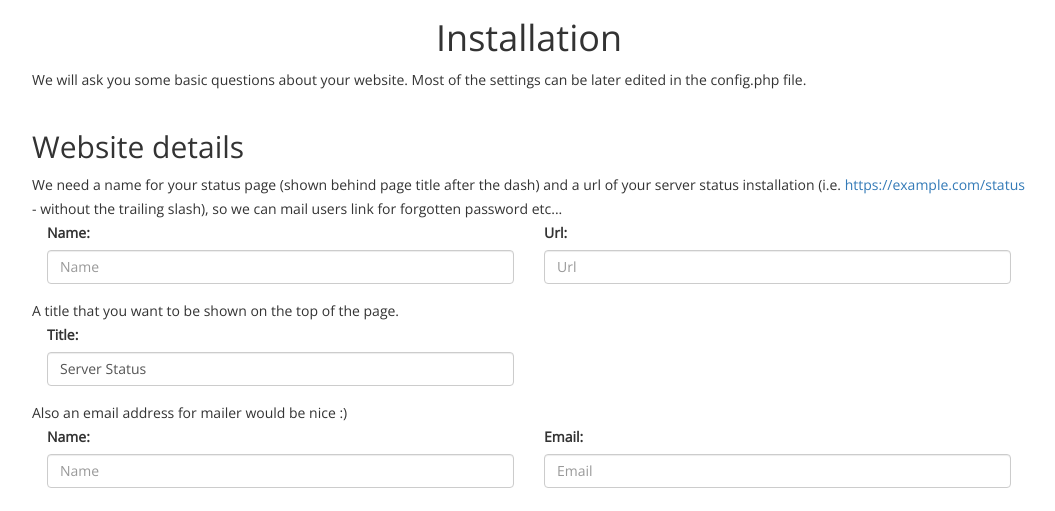
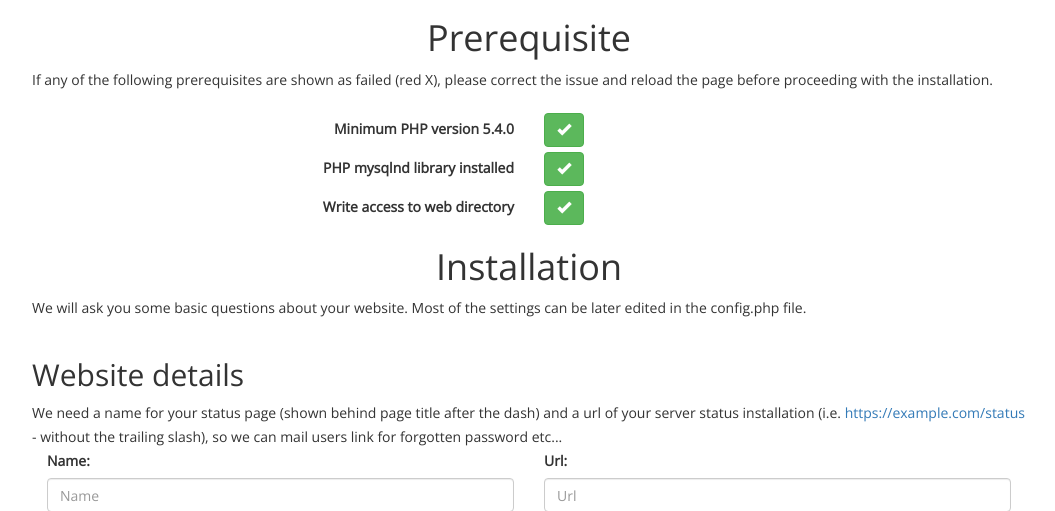
Before and after one commit to server-status-project/server-status, a PHP site: page /index.php in a window 1280 px wide. Shown: the part 77-588 px from the top of the page, without its empty margins (111-1166 px from the left). Run offline with PHP 8.4, Linux system fonts and the light colour scheme; some libraries are stand-ins or nearby versions.

Commit message:
Add prerequisite checks to install script. - Pryx/server-status#31

```diff
--- a/install.php
+++ b/install.php
@@ -2,6 +2,7 @@
 require_once("template.php");
 define("WEB_URL", "."); //Website name
 define("NAME", _('Status page')); //Website name
+define("MINIMUM_PHP_VERSION", "5.4.0");
 require_once("classes/locale-negotiator.php");
 
 $negotiator = new LocaleNegotiator("en_GB");
@@ -138,6 +139,47 @@ if(isset($_POST['server']) && empty($message))
 }
 Template::render_header(_("Install"));
 ?>
+<h1 class="text-center"><?php echo _("Prerequisite");?></h1>
+<summary><?php echo _("If any of the following prerequisites are shown as failed (red X), please correct the issue and reload the page before proceeding with the installation.");?></summary>
+<?php
+
+
+	$php_version_req = sprintf(_("Minimum PHP version %s"), MINIMUM_PHP_VERSION);
+    $preq_fail = array("remove", "danger");
+	$preq_ok   = array("ok", "success");
+
+	$preq_phpver = $preq_fail;
+	$preq_mysqlnd = $preq_fail;
+	$preq_writedir = $preq_fail;
+
+	// Check if PHP version if > MINIMUM_PHP_VERSION
+	if (strnatcmp(phpversion(), MINIMUM_PHP_VERSION) >= 0) { $preq_phpver = $preq_ok; }
+
+	// Check if we have mysqlnd installed
+	if ( function_exists('mysqli_get_client_stats') ) { $preq_mysqlnd = $preq_ok; }
+
+	// Check if we have access to write to location
+	if ( is_writable(__DIR__) ) { $preq_writedir = $preq_ok; }
+
+?>
+    <section class="prereq-section clearfix">
+  		<div class="container-fluid">
+			<div class="row ">
+		    	<div class="col-md-6 text-right"><label for="php version"><?php echo $php_version_req;?></div>
+	            <div class="col-md-6"><a href="#" class="btn btn-<?php echo $preq_phpver[1];?>"><span class="glyphicon glyphicon-<?php echo $preq_phpver[0]; ?>"></span></a></div>
+			</div>
+			<div class="row ">
+		    	<div class="col-md-6 text-right"><label for="mysqlnd Library installed"><?php echo _('PHP mysqlnd library installed');?></div>
+	            <div class="col-md-6"><a href="#" class="btn btn-<?php echo $preq_mysqlnd[1];?>"><span class="glyphicon glyphicon-<?php echo $preq_mysqlnd[0]; ?>"></span></a></div>
+			</div>
+            <div class="row">
+				<div class="col-md-6 text-right"><label for="write_access"><?php  echo _('Write access to web directory');?></div>
+	            <div class="col-md-6"><a href="#" class="btn btn-<?php echo $preq_writedir[1];?>"><span class="glyphicon glyphicon-<?php echo $preq_writedir[0]; ?>"></span></a></div>
+			</div>
+		</div>
+
+	</section>
+
 <h1 class="text-center"><?php echo _("Installation");?></h1>
 <?php
 if (!empty($message))
```
